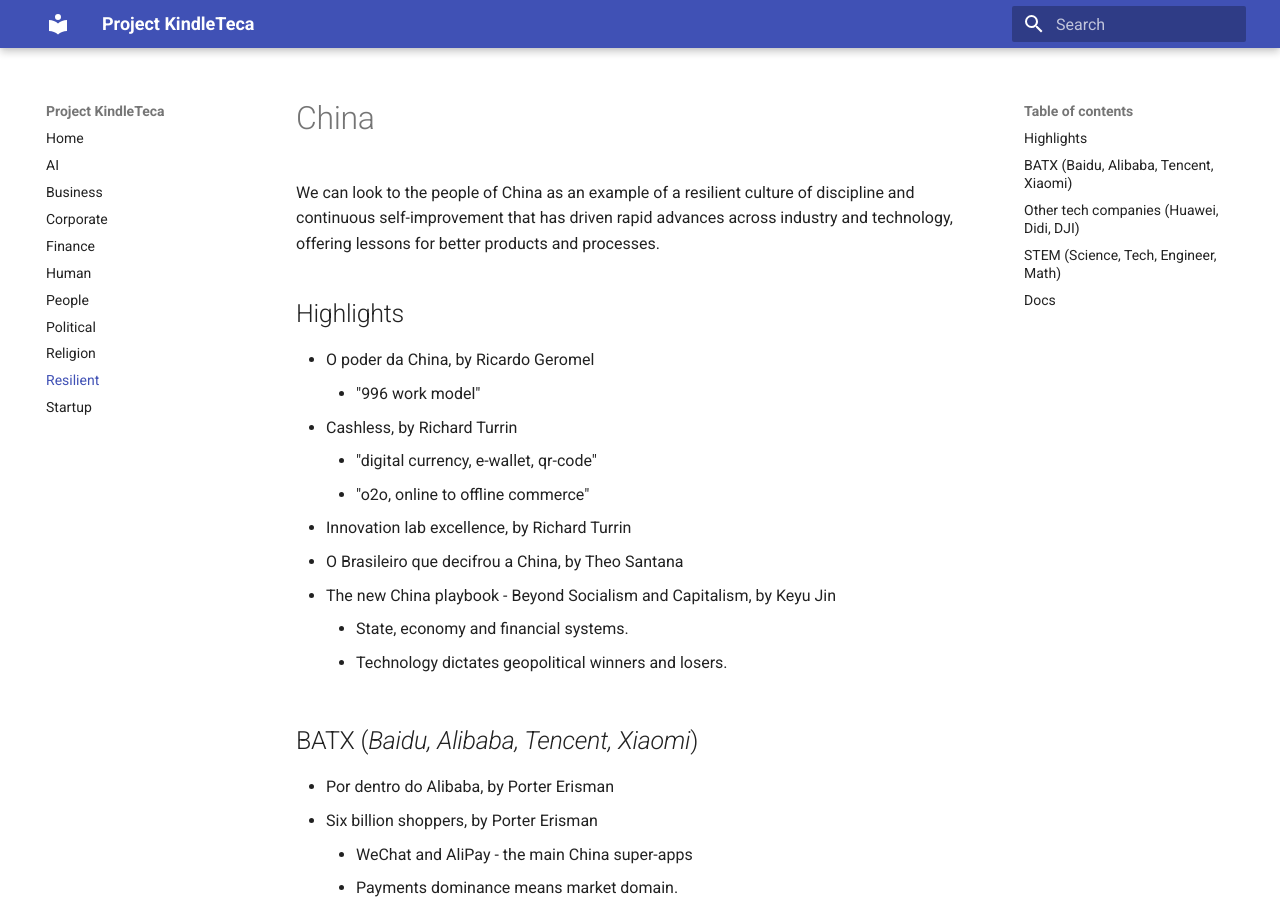
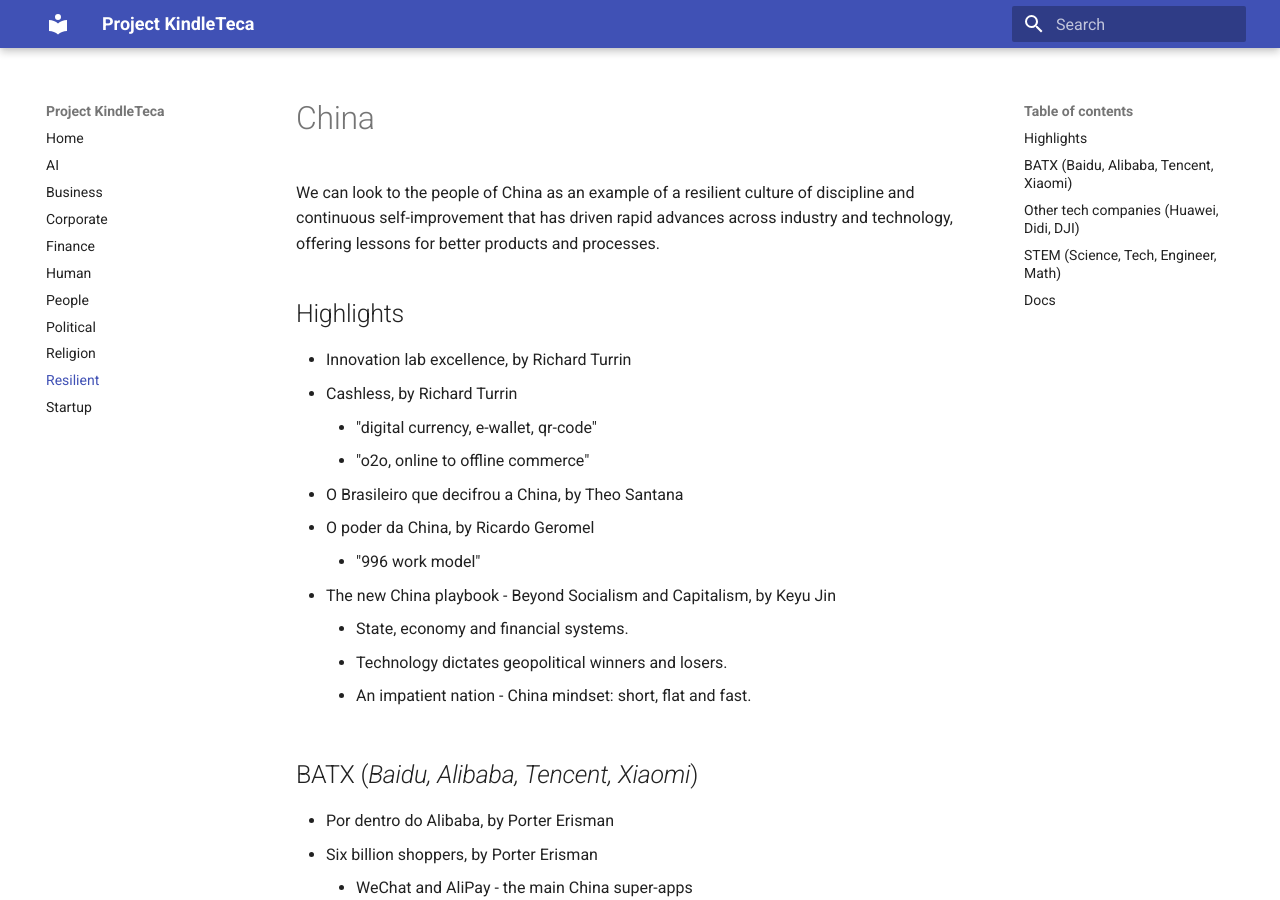
Before and after one commit to renatobrf/kindle-teca, an MkDocs documentation site: the page built from docs/china.md, in a window 1280 px wide and 900 px high. Built offline with MkDocs 1.6.1 and Material for MkDocs 9.7.7, drawn with Linux system fonts in a browser that asks for light colours.

Commit message:
Update highlights section in china.md
Rearranged highlights and added new entries for better organization.

```diff
--- a/docs/china.md
+++ b/docs/china.md
@@ -2,16 +2,17 @@
 We can look to the people of China as an example of a resilient culture of discipline and continuous self-improvement that has driven rapid advances across industry and technology, offering lessons for better products and processes.
 
 ## Highlights
-- O poder da China, by Ricardo Geromel
-    - "996 work model"
+- Innovation lab excellence, by Richard Turrin
 - Cashless, by Richard Turrin
     - "digital currency, e-wallet, qr-code"
     - "o2o, online to offline commerce"
-- Innovation lab excellence, by Richard Turrin
 - O Brasileiro que decifrou a China, by Theo Santana
+- O poder da China, by Ricardo Geromel
+    - "996 work model"
 - The new China playbook - Beyond Socialism and Capitalism, by Keyu Jin
     - State, economy and financial systems.
     - Technology dictates geopolitical winners and losers.
+    - An impatient nation - China mindset: short, flat and fast.
 
 ## BATX (*Baidu, Alibaba, Tencent, Xiaomi*)
 - Por dentro do Alibaba, by Porter Erisman
```
